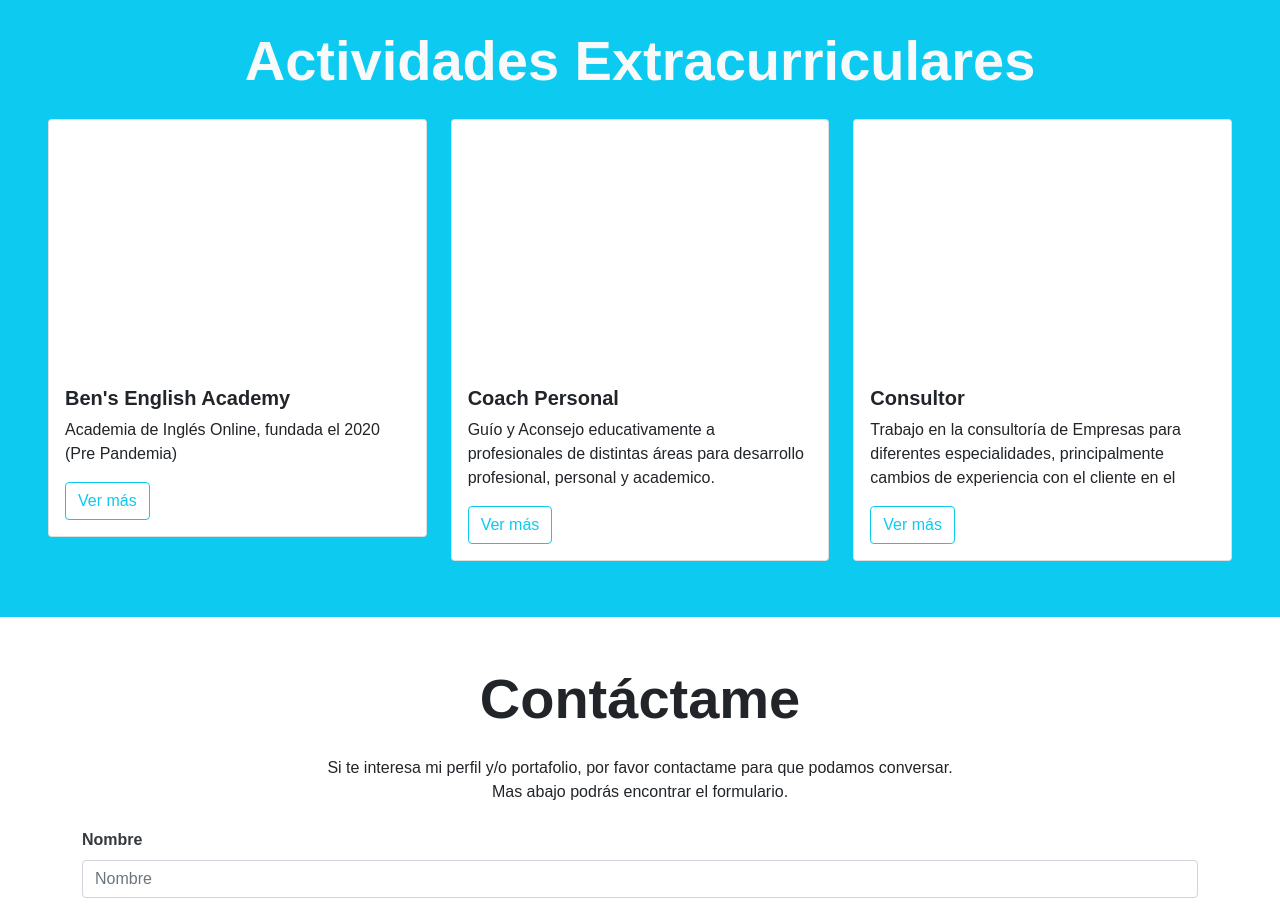
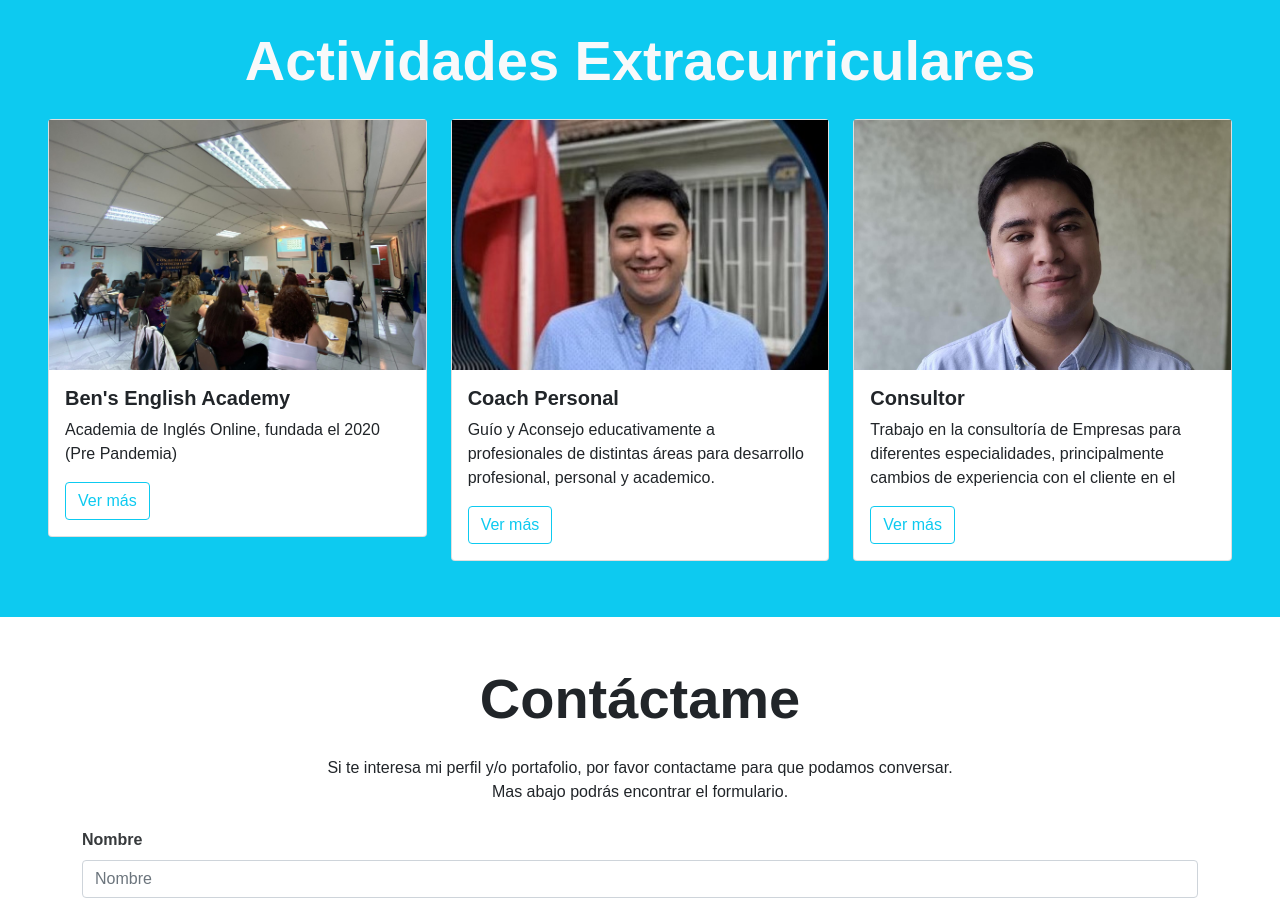
Before and after one commit to bentheornn/desafiolatam_git, a plain HTML site: page index.html in a window 1280 px wide. Shown: the part 1140-2057 px from the top of the page. Drawn offline with nearby package versions, Linux system fonts and the light colour scheme.

Commit message:
6th_pic_added

```diff
--- a/index.html
+++ b/index.html
@@ -126,7 +126,7 @@
           <div class="card">
             <div
               class="image-top"
-              style="background-image: url(assets/img/card-1.jpg)"
+              style="background-image: url(assets/img/doc_classes.jpg)"
             ></div>
             <div class="card-body">
               <h5 class="card-title fw-bold">Ben's English Academy</h5>
@@ -143,7 +143,7 @@
           <div class="card">
             <div
               class="image-top"
-              style="background-image: url(assets/img/card-2.jpg)"
+              style="background-image: url(assets/img/profilepic.jfif)"
             ></div>
             <div class="card-body">
               <h5 class="card-title fw-bold">Coach Personal</h5>
@@ -161,7 +161,7 @@
           <div class="card">
             <div
               class="image-top"
-              style="background-image: url(assets/img/card-3.jpg)"
+              style="background-image: url(assets/img/sbapic.jpeg)"
             ></div>
             <div class="card-body">
               <h5 class="card-title fw-bold">Consultor</h5>
```
